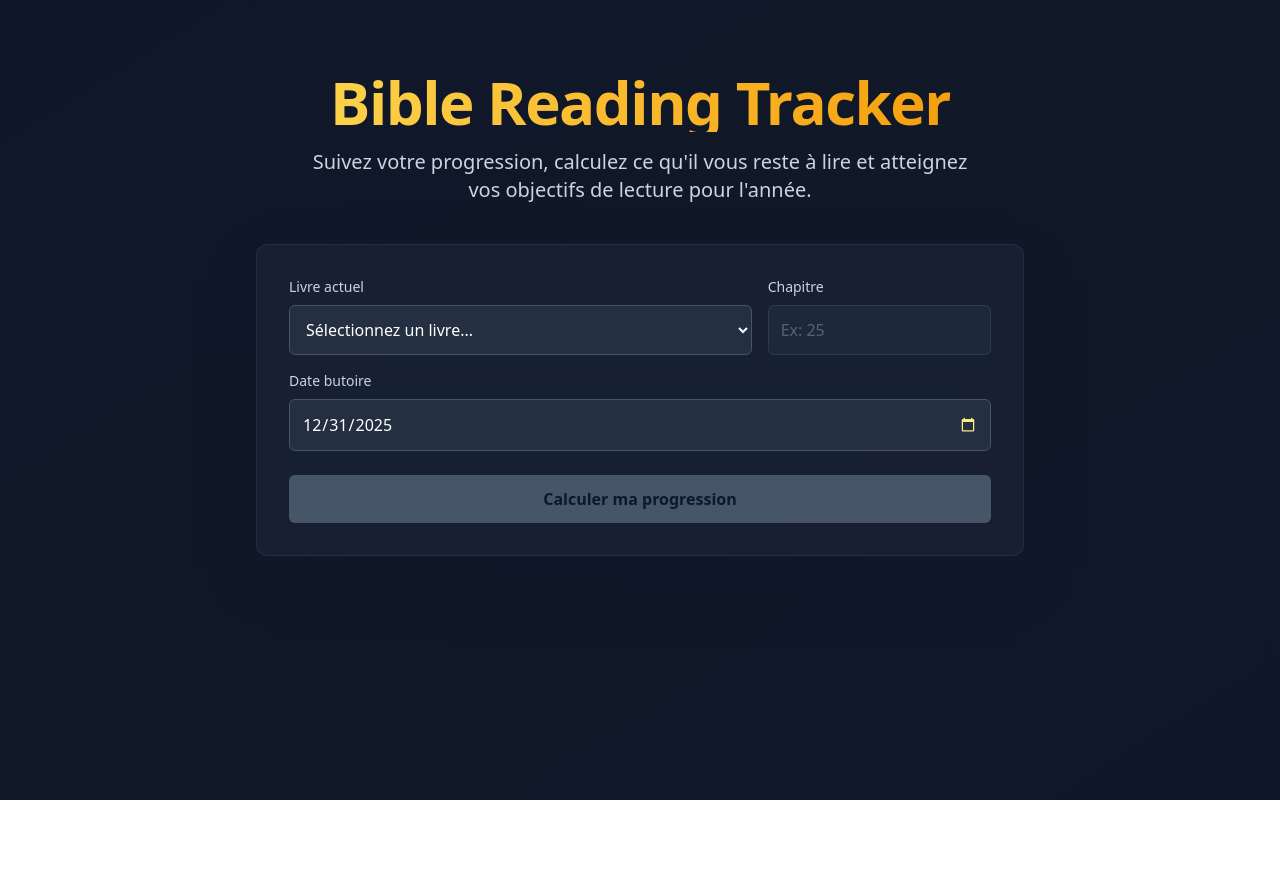
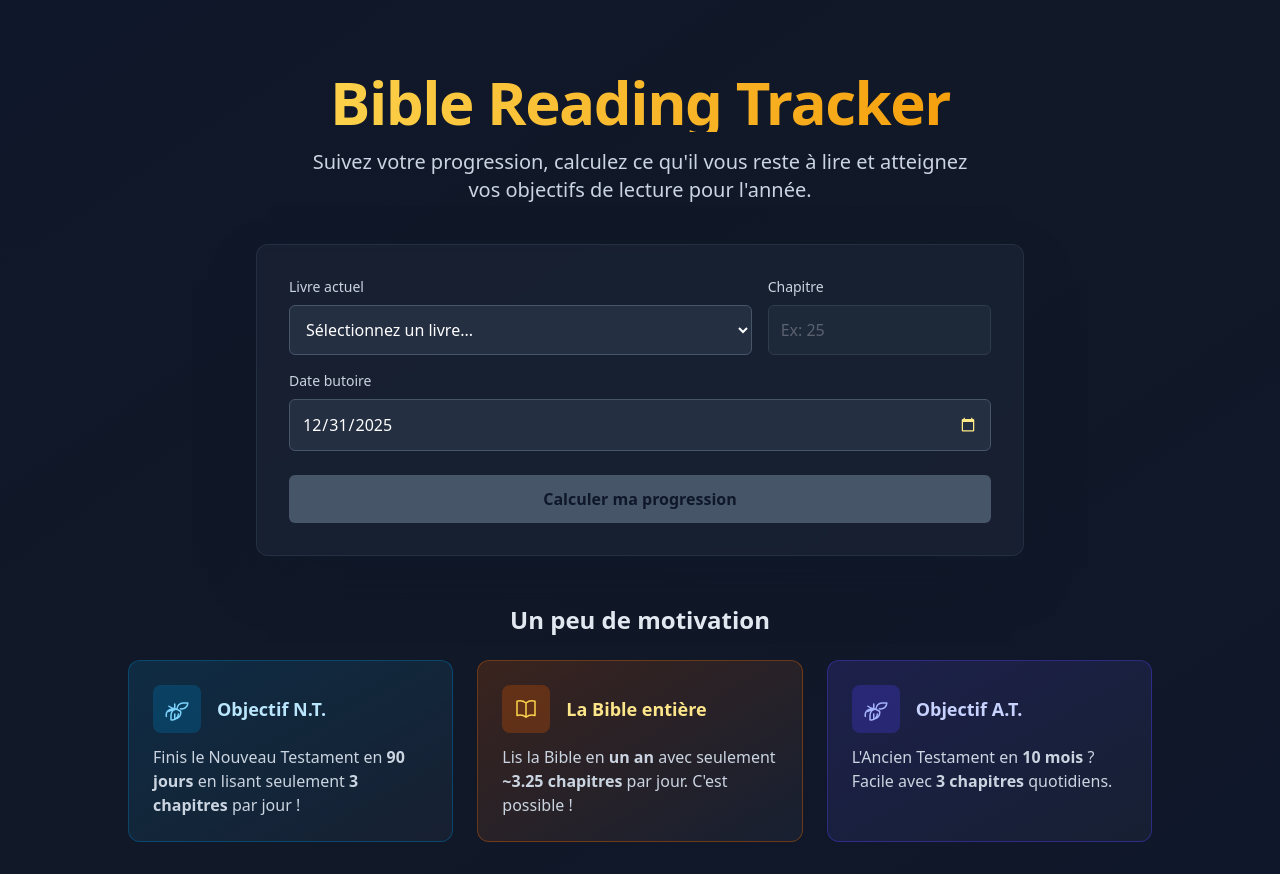
Before and after one commit to D-avlessi-webcoom/bible-reading-tracker, a React (Vite) app: page / in a window 1280 px wide. Before the commit the page ends 800 px from the top, so only its background shows below. Built offline with nearby package versions, Linux system fonts and the light colour scheme.

Commit message:
Add bible's reading motivation

```diff
--- a/App.tsx
+++ b/App.tsx
@@ -89,7 +89,7 @@ const App: React.FC = () => {
   return (
     <div className="min-h-screen bg-gradient-to-br from-slate-900 via-gray-900 to-slate-900 text-slate-100 font-sans p-4 sm:p-8 flex flex-col items-center">
       <main className="w-full max-w-5xl mx-auto flex flex-col items-center text-center">
-        <header className="my-10">
+        <header className="my-10 animate-fade-in-slow">
           <h1 className="text-4xl sm:text-6xl font-extrabold text-transparent bg-clip-text bg-gradient-to-r from-amber-300 to-amber-500 tracking-tight">
             Bible Reading Tracker
           </h1>
@@ -162,6 +162,45 @@ const App: React.FC = () => {
           {error && <p className="text-red-400 mt-4">{error}</p>}
         </div>
 
+        <section className="mt-12 w-full animate-fade-in-slow">
+          <h2 className="text-2xl font-bold text-slate-200 mb-6 text-center">Un peu de motivation</h2>
+          <div className="grid grid-cols-1 md:grid-cols-3 gap-6">
+            <div className="bg-gradient-to-br from-sky-900/40 to-slate-800/50 backdrop-blur-sm p-6 rounded-xl border border-sky-700/50 text-left transform transition-transform duration-300 hover:scale-105">
+                <div className="flex items-center gap-4 mb-3">
+                    <div className="bg-sky-800/50 p-3 rounded-lg text-sky-300">
+                        <TargetIcon className="w-6 h-6" />
+                    </div>
+                    <h3 className="text-lg font-semibold text-sky-200">Objectif N.T.</h3>
+                </div>
+                <p className="text-slate-300">
+                    Finis le Nouveau Testament en <strong>90 jours</strong> en lisant seulement <strong>3 chapitres</strong> par jour !
+                </p>
+            </div>
+            <div className="bg-gradient-to-br from-amber-900/40 to-slate-800/50 backdrop-blur-sm p-6 rounded-xl border border-amber-700/50 text-left transform transition-transform duration-300 hover:scale-105">
+                 <div className="flex items-center gap-4 mb-3">
+                    <div className="bg-amber-800/50 p-3 rounded-lg text-amber-300">
+                        <BookOpenIcon className="w-6 h-6" />
+                    </div>
+                    <h3 className="text-lg font-semibold text-amber-200">La Bible entière</h3>
+                </div>
+                <p className="text-slate-300">
+                    Lis la Bible en <strong>un an</strong> avec seulement <strong>~3.25 chapitres</strong> par jour. C'est possible !
+                </p>
+            </div>
+            <div className="bg-gradient-to-br from-indigo-900/40 to-slate-800/50 backdrop-blur-sm p-6 rounded-xl border border-indigo-700/50 text-left transform transition-transform duration-300 hover:scale-105">
+                 <div className="flex items-center gap-4 mb-3">
+                    <div className="bg-indigo-800/50 p-3 rounded-lg text-indigo-300">
+                        <TargetIcon className="w-6 h-6" />
+                    </div>
+                    <h3 className="text-lg font-semibold text-indigo-200">Objectif A.T.</h3>
+                </div>
+                <p className="text-slate-300">
+                    L'Ancien Testament en <strong>10 mois</strong> ? Facile avec <strong>3 chapitres</strong> quotidiens.
+                </p>
+            </div>
+          </div>
+        </section>
+
         {showResults && results && (
           <section className="mt-12 w-full animate-fade-in">
              <div className="grid grid-cols-1 md:grid-cols-2 lg:grid-cols-3 gap-6">
@@ -214,12 +253,15 @@ const App: React.FC = () => {
         )}
       </main>
       <style>{`
-        @keyframes fade-in {
+        @keyframes fade-in-up {
           from { opacity: 0; transform: translateY(20px); }
           to { opacity: 1; transform: translateY(0); }
         }
         .animate-fade-in {
-          animation: fade-in 0.7s ease-out forwards;
+          animation: fade-in-up 0.7s ease-out forwards;
+        }
+        .animate-fade-in-slow {
+          animation: fade-in-up 0.9s ease-out forwards;
         }
         /* Style the date picker icon */
         input[type="date"]::-webkit-calendar-picker-indicator {
```
